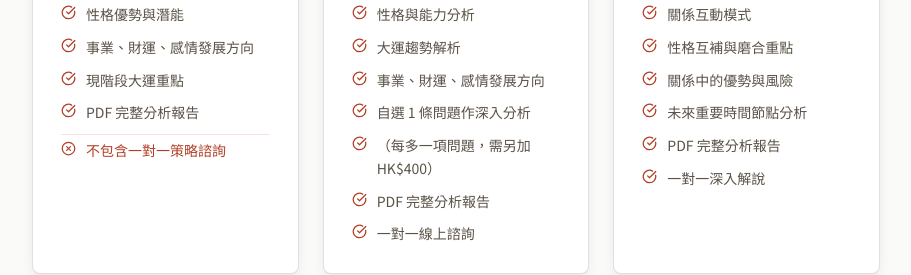
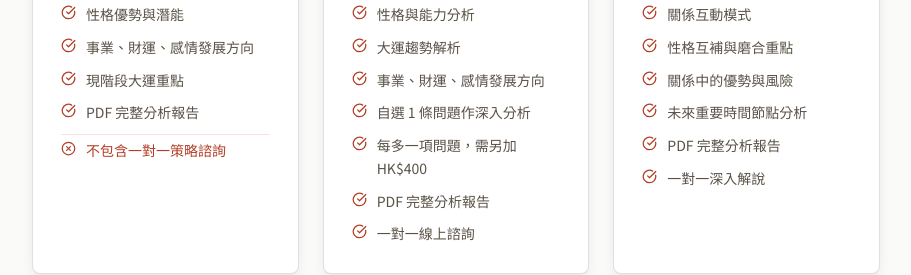
Before and after one commit to michaelchangezi-source/destiny-solver-blog, a Next.js app: page /consultation in a window 1280 px wide. Shown: the part 860-1135 px from the top of the page, without its empty margins (184-1095 px from the left). Built offline with nearby package versions, Linux system fonts and the light colour scheme.

Commit message:
移除附加費括號

```diff
--- a/src/components/home/PricingTiers.tsx
+++ b/src/components/home/PricingTiers.tsx
@@ -51,7 +51,7 @@ export default function PricingTiers() {
         label="人生策略諮詢"
         price={CONSULTATION_PRICE}
         suffix="起"
-        items={['命格整體分析', '性格與能力分析', '大運趨勢解析', '事業、財運、感情發展方向', '自選 1 條問題作深入分析', '（每多一項問題，需另加 HK$400）', 'PDF 完整分析報告', '一對一線上諮詢']}
+        items={['命格整體分析', '性格與能力分析', '大運趨勢解析', '事業、財運、感情發展方向', '自選 1 條問題作深入分析', '每多一項問題，需另加 HK$400', 'PDF 完整分析報告', '一對一線上諮詢']}
       />
       <PricingCard
         label="雙人關係分析"
```
